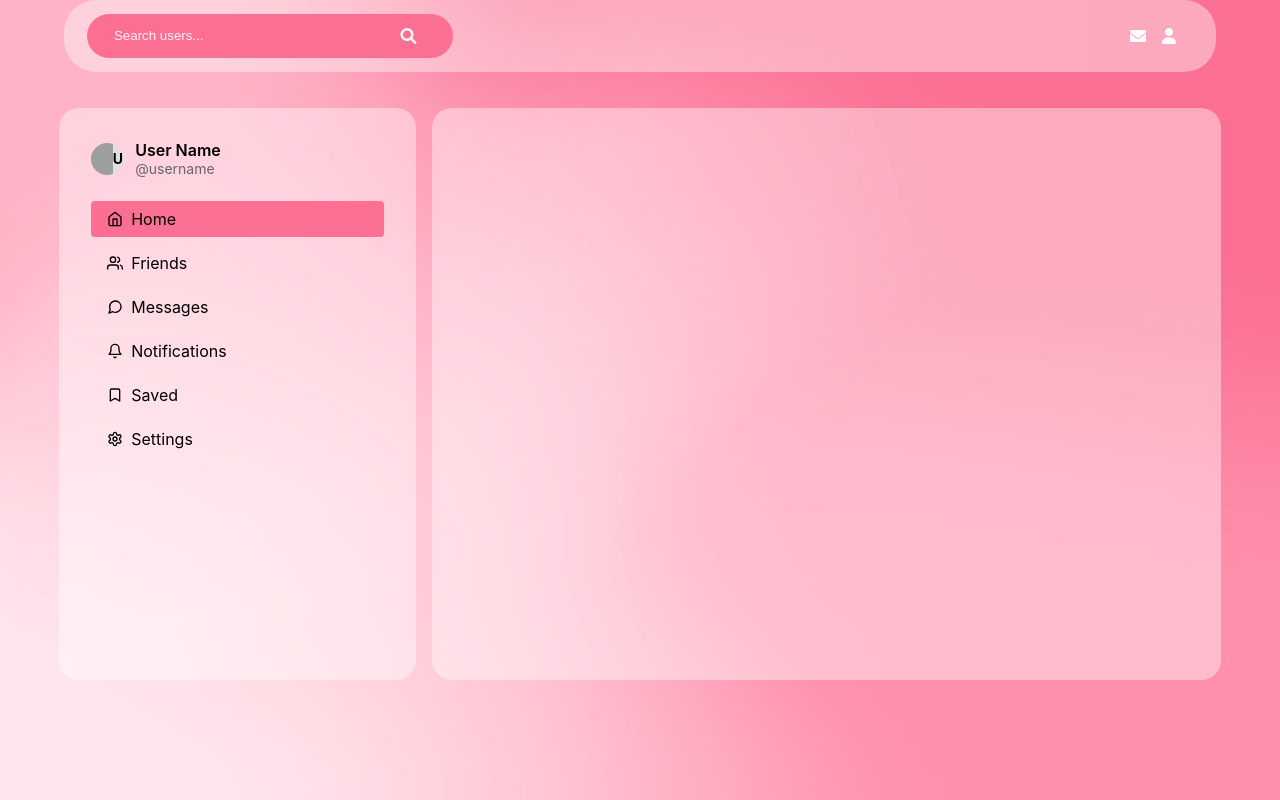
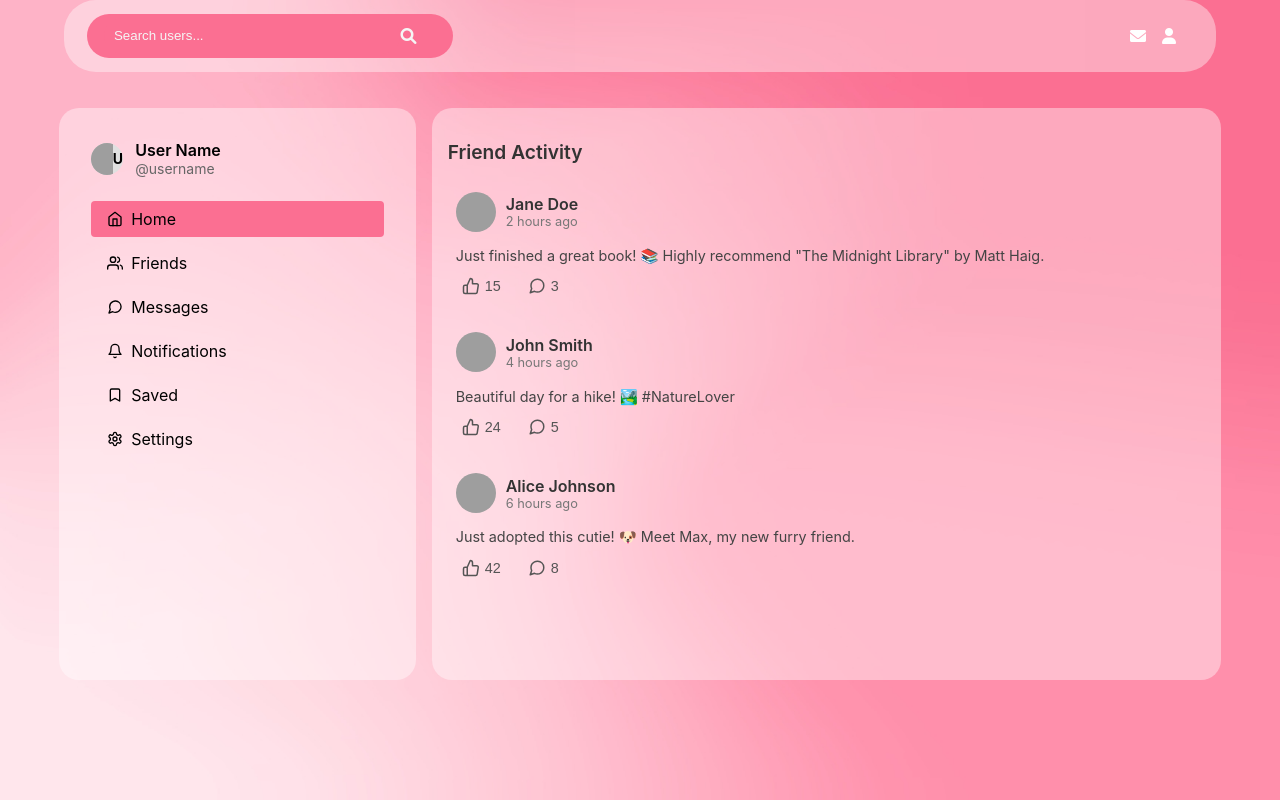
Before and after one commit to irmelap2412/react-app, a React (Create React App) app: page / in a window 1280 px wide. Built offline with nearby package versions, Linux system fonts and the light colour scheme; grey boxes are pictures that could not be loaded.

Commit message:
Irmela front (#6)
* reset npm

* Edit colors

* Add user sidebar

* hardcode sidebars

```diff
--- a/src/App.js
+++ b/src/App.js
@@ -5,6 +5,7 @@ import "./components/Searchbar.css"
 import Searchbar from "./components/Searchbar";
 import Messages from "./components/Messages";
 import Leftsidebar from "./components/Leftsidebar"
+import Rightsidebar from "./components/Rightsidebar";
 
 function App() {
   return (
@@ -18,7 +19,7 @@ function App() {
       </div>
       <div className="main">
         <div className="mainLeft"><Leftsidebar/></div>
-        <div className="mainRight"></div>
+        <div className="mainRight"><Rightsidebar/></div>
       </div>
     </div>
   );
--- /dev/null
+++ b/src/components/Rightsidebar.css
@@ -0,0 +1,86 @@
+ .rightsidebar-title {
+    font-size: 1.2rem;
+    font-weight: 600;
+    margin-bottom: 20px;
+    color: #333;
+  }
+
+  .posts-container {
+    display: flex;
+    flex-direction: column;
+    gap: 20px;
+  }
+
+  .post {
+    background-color: transparent;
+    padding: 0.5rem;
+    border-radius: 2rem;
+  }
+
+  .post:hover {
+    background-color: rgba(251, 111, 146, 0.7);
+    padding: 0.5rem;
+  }
+
+  .post-header {
+    display: flex;
+    align-items: center;
+    margin-bottom: 10px;
+  }
+
+  .post-avatar {
+    width: 40px;
+    height: 40px;
+    border-radius: 50%;
+    margin-right: 10px;
+  }
+
+  .post-info {
+    display: flex;
+    flex-direction: column;
+  }
+
+  .post-author {
+    font-size: 1rem;
+    font-weight: 600;
+    margin: 0;
+    color: #333;
+  }
+
+  .post-timestamp {
+    font-size: 0.8rem;
+    color: #777;
+    margin: 0;
+  }
+
+  .post-content {
+    font-size: 0.9rem;
+    line-height: 1.4;
+    margin-bottom: 10px;
+    color: #444;
+  }
+
+  .post-actions {
+    display: flex;
+    gap: 15px;
+  }
+
+  .action-button {
+    display: flex;
+    align-items: center;
+    background: none;
+    border: none;
+    cursor: pointer;
+    color: #555;
+    font-size: 0.9rem;
+  }
+
+  .action-icon {
+    width: 18px;
+    height: 18px;
+    margin-right: 5px;
+  }
+
+  .action-button:hover {
+    color: #1da1f2;
+  }
--- /dev/null
+++ b/src/components/Rightsidebar.jsx
@@ -0,0 +1,67 @@
+import React from 'react';
+import './Rightsidebar.css';
+
+const Rightsidebar = () => {
+  // Hardcoded posts data
+  const posts = [
+    {
+      id: 1,
+      author: 'Jane Doe',
+      avatar: '/placeholder.svg?height=40&width=40',
+      content: 'Just finished a great book! 📚 Highly recommend "The Midnight Library" by Matt Haig.',
+      timestamp: '2 hours ago',
+      likes: 15,
+      comments: 3
+    },
+    {
+      id: 2,
+      author: 'John Smith',
+      avatar: '/placeholder.svg?height=40&width=40',
+      content: 'Beautiful day for a hike! 🏞️ #NatureLover',
+      timestamp: '4 hours ago',
+      likes: 24,
+      comments: 5
+    },
+    {
+      id: 3,
+      author: 'Alice Johnson',
+      avatar: '/placeholder.svg?height=40&width=40',
+      content: 'Just adopted this cutie! 🐶 Meet Max, my new furry friend.',
+      timestamp: '6 hours ago',
+      likes: 42,
+      comments: 8
+    }
+  ];
+
+  return (
+    <div className="rightsidebar">
+      <h2 className="rightsidebar-title">Friend Activity</h2>
+      <div className="posts-container">
+        {posts.map(post => (
+          <div key={post.id} className="post">
+            <div className="post-header">
+              <img src={post.avatar} alt={post.author} className="post-avatar" />
+              <div className="post-info">
+                <h3 className="post-author">{post.author}</h3>
+                <p className="post-timestamp">{post.timestamp}</p>
+              </div>
+            </div>
+            <p className="post-content">{post.content}</p>
+            <div className="post-actions">
+              <button className="action-button">
+                <svg xmlns="http://www.w3.org/2000/svg" viewBox="0 0 24 24" fill="none" stroke="currentColor" strokeWidth="2" strokeLinecap="round" strokeLinejoin="round" className="action-icon"><path d="M14 9V5a3 3 0 0 0-3-3l-4 9v11h11.28a2 2 0 0 0 2-1.7l1.38-9a2 2 0 0 0-2-2.3zM7 22H4a2 2 0 0 1-2-2v-7a2 2 0 0 1 2-2h3"></path></svg>
+                {post.likes}
+              </button>
+              <button className="action-button">
+                <svg xmlns="http://www.w3.org/2000/svg" viewBox="0 0 24 24" fill="none" stroke="currentColor" strokeWidth="2" strokeLinecap="round" strokeLinejoin="round" className="action-icon"><path d="M21 11.5a8.38 8.38 0 0 1-.9 3.8 8.5 8.5 0 0 1-7.6 4.7 8.38 8.38 0 0 1-3.8-.9L3 21l1.9-5.7a8.38 8.38 0 0 1-.9-3.8 8.5 8.5 0 0 1 4.7-7.6 8.38 8.38 0 0 1 3.8-.9h.5a8.48 8.48 0 0 1 8 8v.5z"></path></svg>
+                {post.comments}
+              </button>
+            </div>
+          </div>
+        ))}
+      </div>
+    </div>
+  );
+};
+
+export default Rightsidebar;
```
Also changed, not shown: 1 other file (tests, documents, lock files or other folders).
